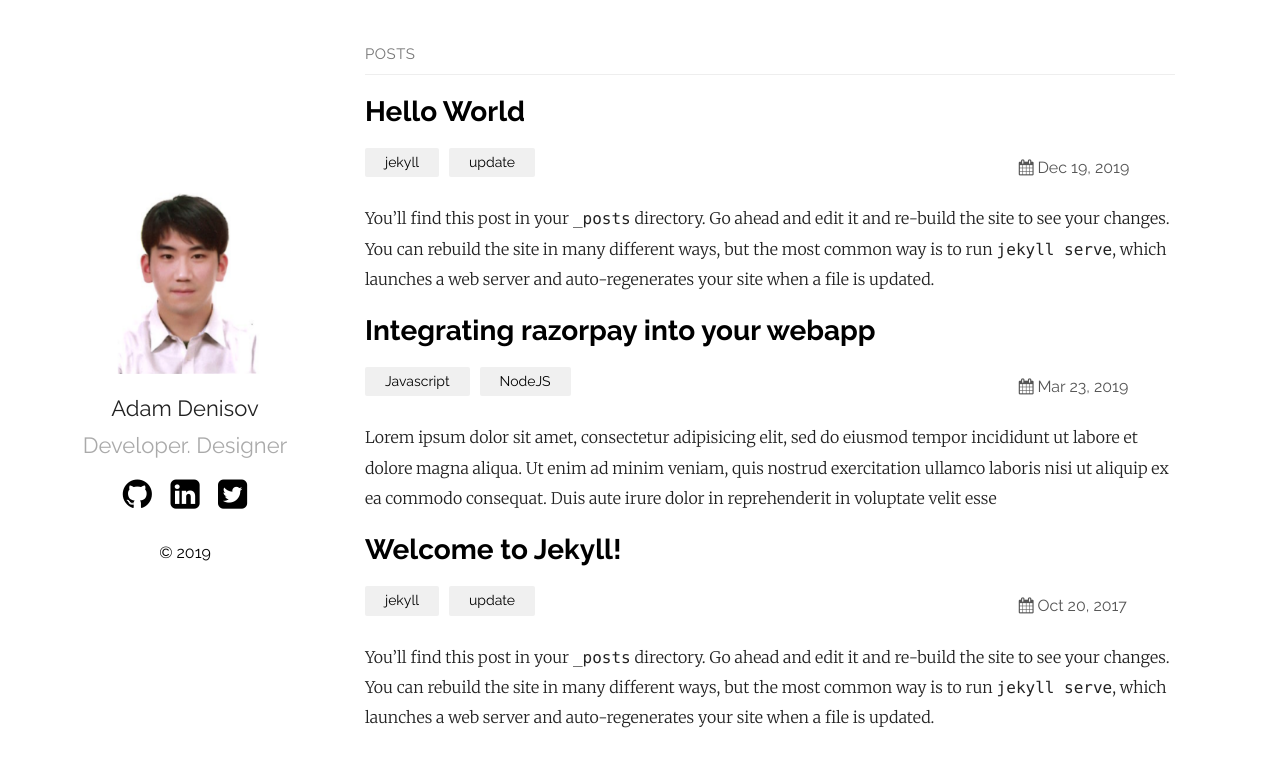
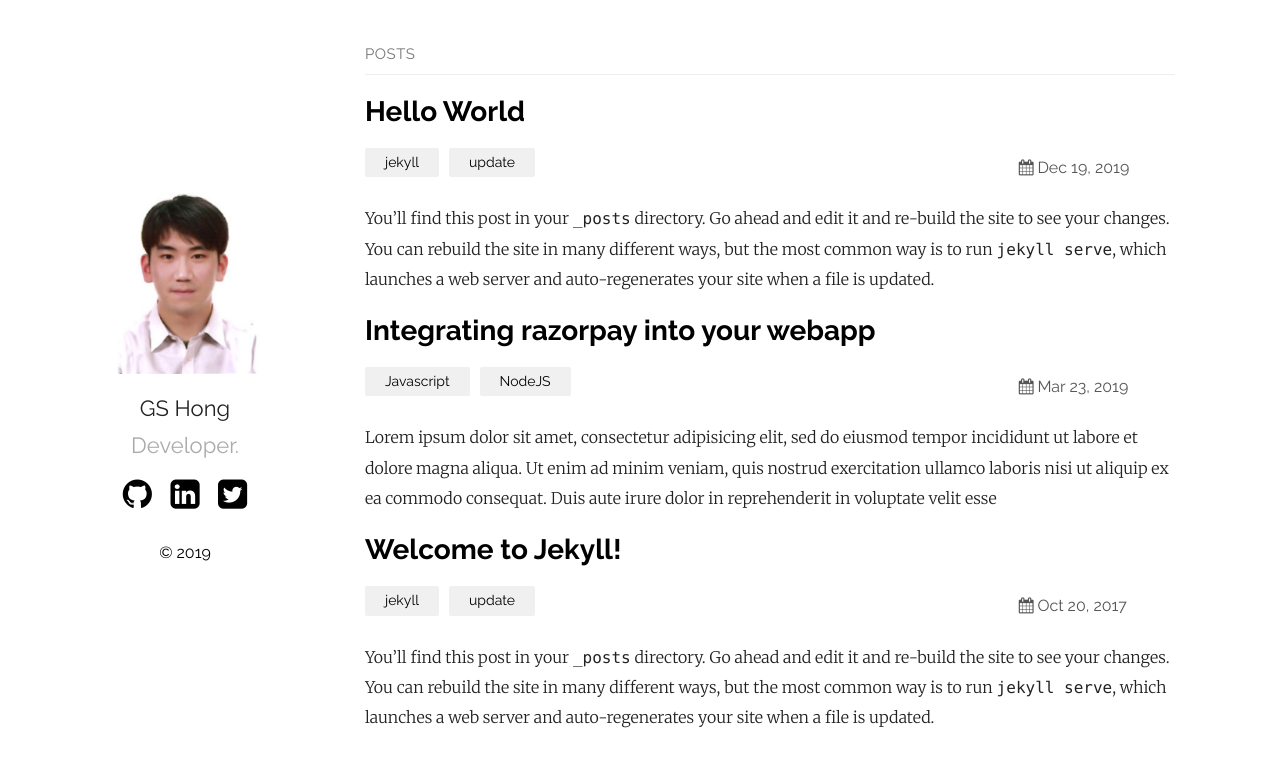
Before and after one commit to NurimOnsemiro/NurimOnsemiro.github.io, a Jekyll site: the page built from index.md, in a window 1280 px wide. Shown: the top 767 px of the page. Built offline with Jekyll 4.4.1, drawn with Linux system fonts in a browser that asks for light colours.

Commit message:
Update _config.yml

```diff
--- a/_config.yml
+++ b/_config.yml
@@ -12,16 +12,16 @@ show_excerpts: true # set to true to show excerpts on the homepage
 sass:
   sass_dir: _sass
 plainwhite:
-  name: Adam Denisov
-  tagline: Developer. Designer
+  name: GS Hong
+  tagline: Developer.
   date_format: "%b %-d, %Y"
   sitemap: true # set to true to generate sitemap.xml content
 
   # generate social links in footer
   social_links:
-    twitter: thelehhman
-    github:  thelehhman
-    linkedIn: in/thelehhman
+    twitter: remocon33
+    github:  NurimOnsemiro
+    linkedIn: in/길석-홍-682540a0
     rss: rss
     # dribbble: jekyll
     # facebook: jekyll
```
